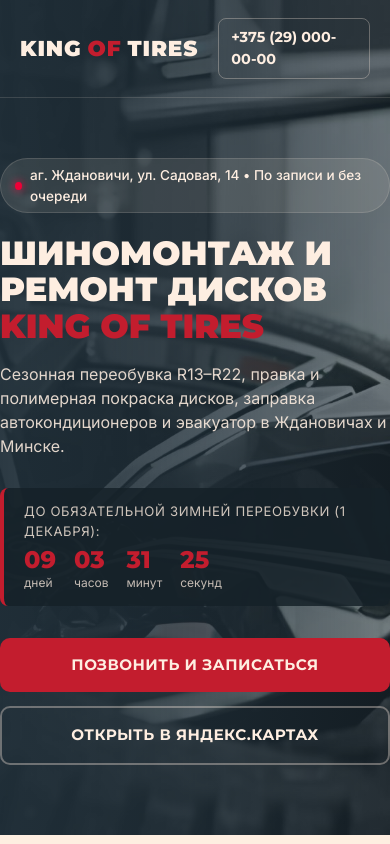
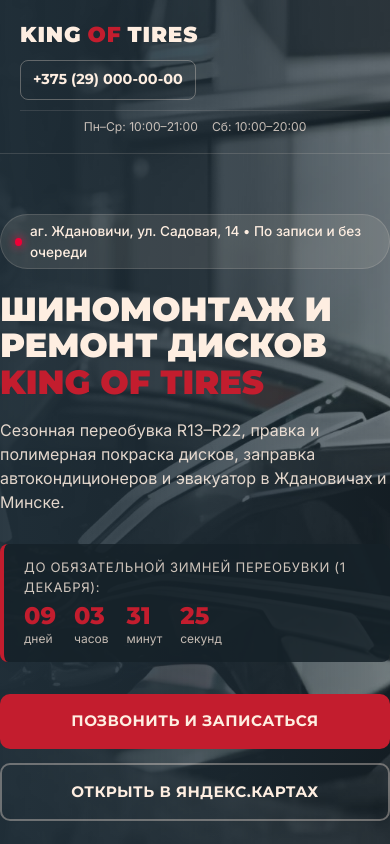
Before and after one commit to SyntaxSorcee52/King_of_tires, a plain HTML site: page index.html in a window 390 px wide. Shown: the top 844 px of the page. Drawn offline with Linux system fonts and the light colour scheme.

Commit message:
fix: mobile time

```diff
--- a/index.html
+++ b/index.html
@@ -49,7 +49,7 @@
       </p>
 
       <!-- Автоскрытие после 1 декабря -->
-      <div id="winter-promo" class="promo-timer" style="display: none;">
+      <div id="winter-promo" class="promo-timer">
         <div class="promo-label">До обязательной зимней переобувки (1 декабря):</div>
         <div class="timer-grid">
           <div class="timer-item">
--- a/style.css
+++ b/style.css
@@ -793,6 +793,43 @@
       .nav { display: none; }
       .calc-box { grid-template-columns: 1fr; padding: 24px; }
       .location-grid { grid-template-columns: 1fr; }
+      header,
+  .header-inner {
+    flex-wrap: wrap;
+    row-gap: 10px;
+  }
+
+  nav {
+    display: none;
+  }
+
+  /* Растворяем обёртку, чтобы лого, кнопка и график сами встали по рядам */
+  .header-right {
+    display: contents;
+  }
+
+  .logo {
+    order: 1;
+  }
+
+  .header-phone {
+    order: 2;
+    padding: 8px 12px;
+    font-size: 0.8rem;
+  }
+  /* График переносится на вторую строку на всю ширину шапки */
+  .header-hours {
+    order: 3;
+    display: flex;
+    flex-direction: row;
+    justify-content: center;
+    align-items: center;
+    gap: 14px;
+    width: 100%;
+    padding-top: 8px;
+    border-top: 1px solid rgba(254, 238, 225, 0.12);
+    font-size: 0.76rem;
+  }
     }
 
     @media (max-width: 540px) {
```
